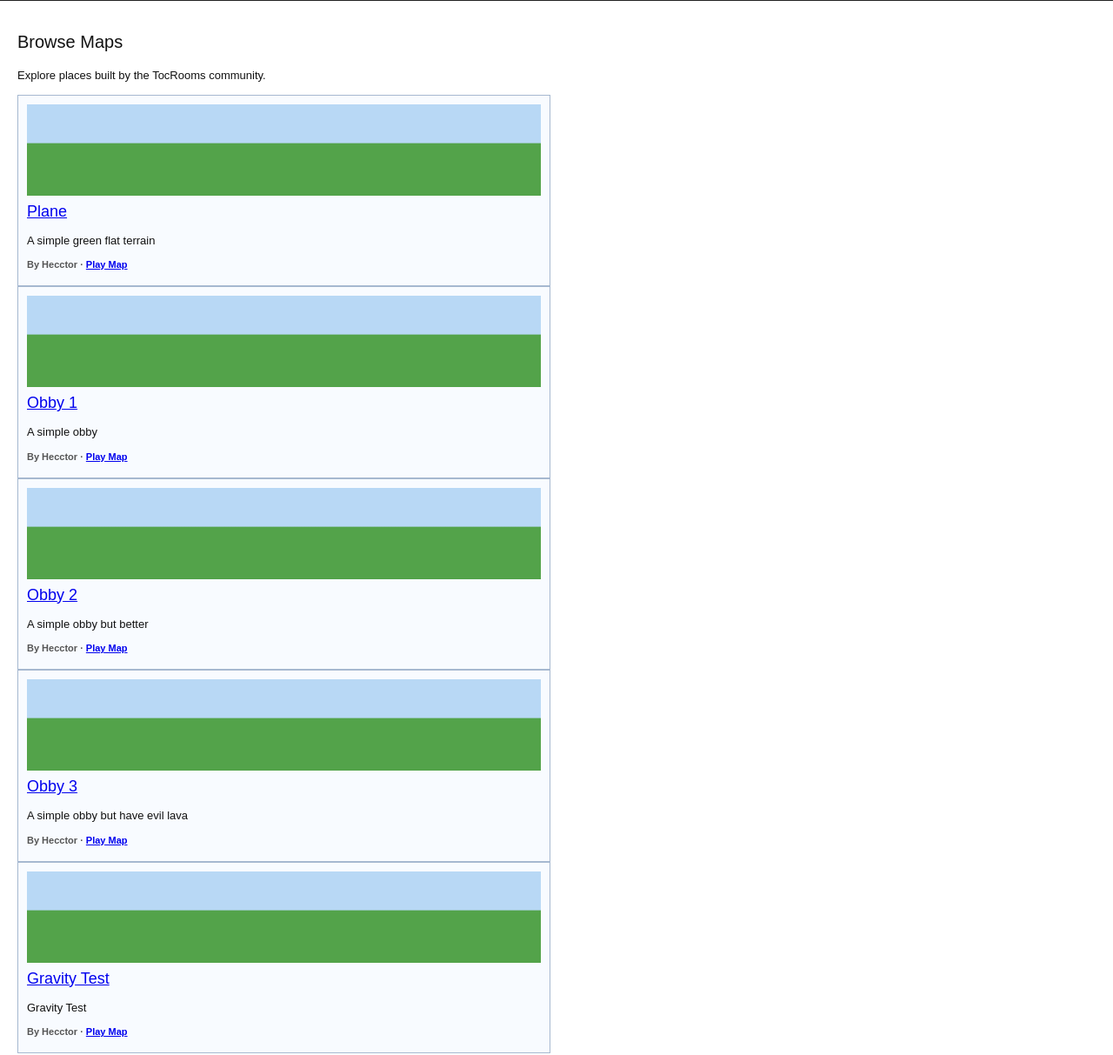
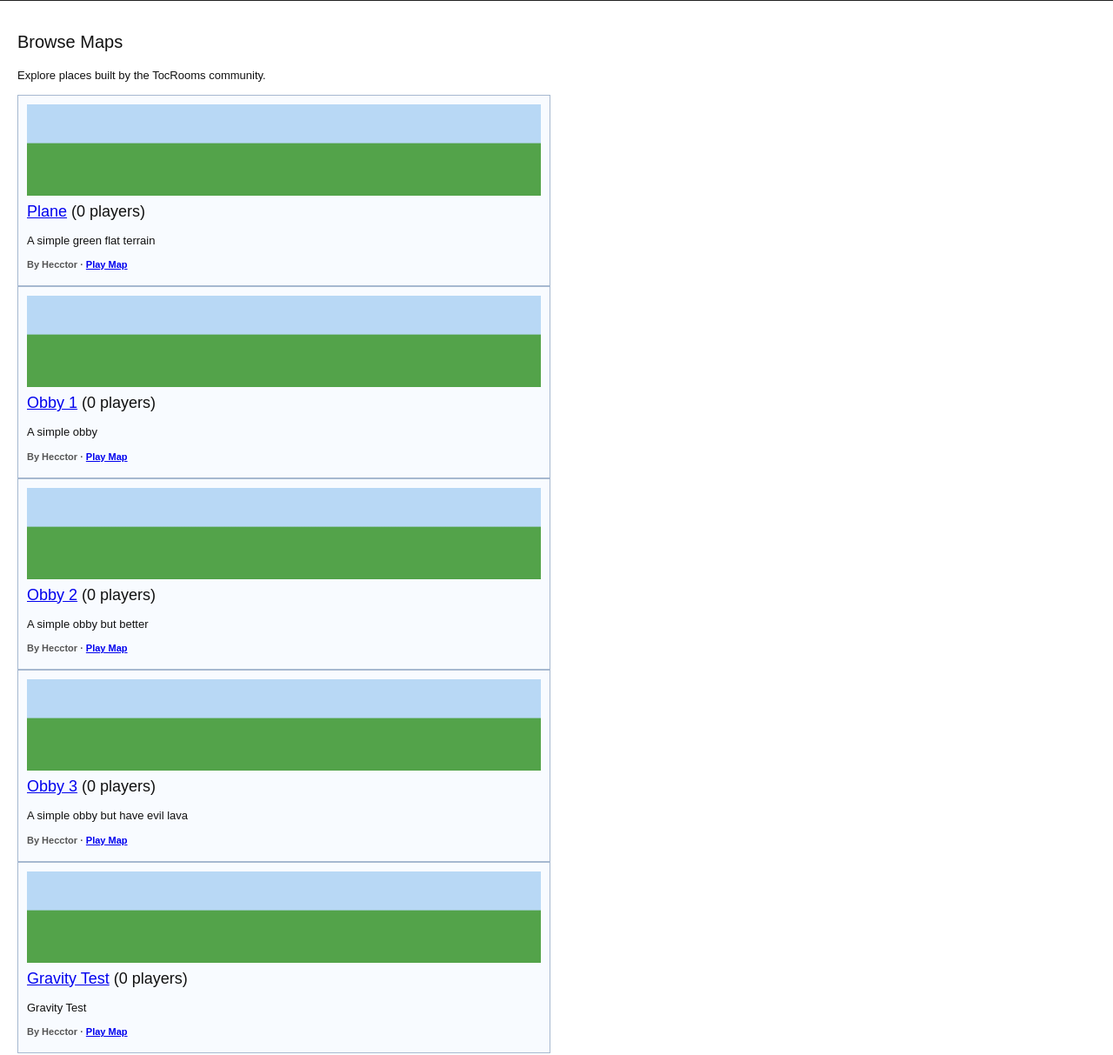
Before and after one commit to tocrooms/tocrooms, a plain HTML site: page src/pages/maps.html in a window 1280 px wide. Shown: the part 111-1324 px from the top of the page at 87% size. Drawn offline with Linux system fonts and the light colour scheme.

Commit message:
Add files via upload

```diff
--- a/src/pages/maps.html
+++ b/src/pages/maps.html
@@ -21,7 +21,6 @@
             <a href="news.html">News</a>
             <a href="info.html">Info</a>
         </nav>
-
         <main>
             <h1>Browse Maps</h1>
             <p>Explore places built by the TocRooms community.</p>
@@ -29,7 +28,10 @@
             <div class="card-grid">
                 <div class="place-card">
                     <div class="place-preview"></div>
-                    <h2><a href="maps/plane.html">Plane</a></h2>
+                    <h2>
+                        <a href="maps/plane.html">Plane</a>
+                        <span class="player-count-badge" data-room-count="plane">(0 players)</span>
+                    </h2>
                     <p>A simple green flat terrain</p>
                     <h3 class="meta">By Hecctor · <a href="basemaps/plane.html">Play Map</a></h3>
                 </div>
@@ -37,7 +39,10 @@
             <div class="card-grid">
                 <div class="place-card">
                     <div class="place-preview"></div>
-                    <h2><a href="basemaps/obby1.html">Obby 1</a></h2>
+                    <h2>
+                        <a href="basemaps/obby1.html">Obby 1</a>
+                        <span class="player-count-badge" data-room-count="obby1">(0 players)</span>
+                    </h2>
                     <p>A simple obby</p>
                     <h3 class="meta">By Hecctor · <a href="basemaps/obby1.html">Play Map</a></h3>
                 </div>
@@ -45,7 +50,10 @@
             <div class="card-grid">
                 <div class="place-card">
                     <div class="place-preview"></div>
-                    <h2><a href="basemaps/obby2.html">Obby 2</a></h2>
+                    <h2>
+                        <a href="basemaps/obby2.html">Obby 2</a>
+                        <span class="player-count-badge" data-room-count="obby2">(0 players)</span>
+                    </h2>
                     <p>A simple obby but better</p>
                     <h3 class="meta">By Hecctor · <a href="basemaps/obby2.html">Play Map</a></h3>
                 </div>
@@ -53,7 +61,10 @@
             <div class="card-grid">
                 <div class="place-card">
                     <div class="place-preview"></div>
-                    <h2><a href="basemaps/obby3.html">Obby 3</a></h2>
+                    <h2>
+                        <a href="basemaps/obby3.html">Obby 3</a>
+                        <span class="player-count-badge" data-room-count="obby3">(0 players)</span>
+                    </h2>
                     <p>A simple obby but have evil lava</p>
                     <h3 class="meta">By Hecctor · <a href="basemaps/obby3.html">Play Map</a></h3>
                 </div>
@@ -61,7 +72,10 @@
             <div class="card-grid">
                 <div class="place-card">
                     <div class="place-preview"></div>
-                    <h2><a href="basemaps/gravitytest.html">Gravity Test</a></h2>
+                    <h2>
+                        <a href="basemaps/gravitytest.html">Gravity Test</a>
+                        <span class="player-count-badge" data-room-count="gravitytest">(0 players)</span>
+                    </h2>
                     <p>Gravity Test</p>
                     <h3 class="meta">By Hecctor · <a href="basemaps/gravitytest.html">Play Map</a></h3>
                 </div>
@@ -73,5 +87,7 @@
             <a href="news.html">News</a>
         </footer>
     </div>
+    <script src="https://unpkg.com/peerjs@1.5.4/dist/peerjs.min.js"></script>
+    <script src="../js/map-counts.js"></script>
 </body>
 </html>
```
Also changed, not shown: src/pages/customize.html (line endings or trailing spaces).
